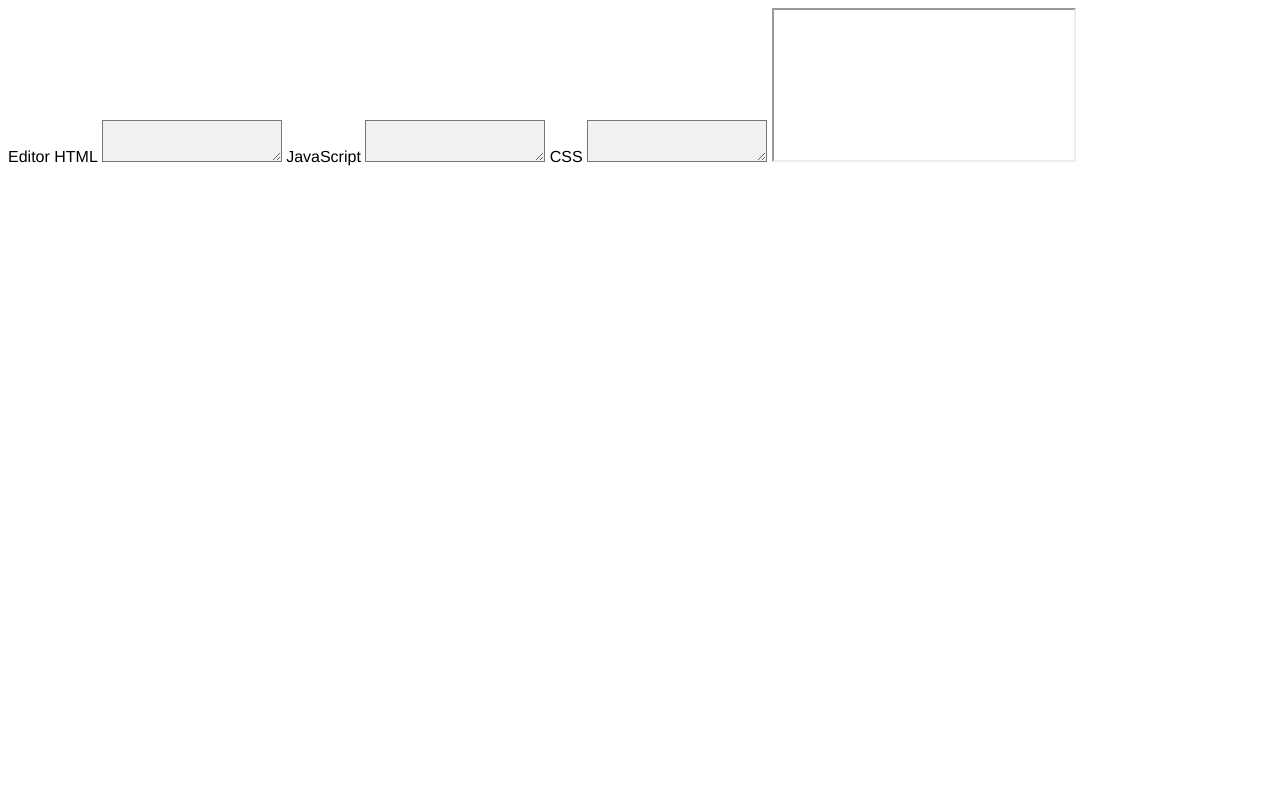
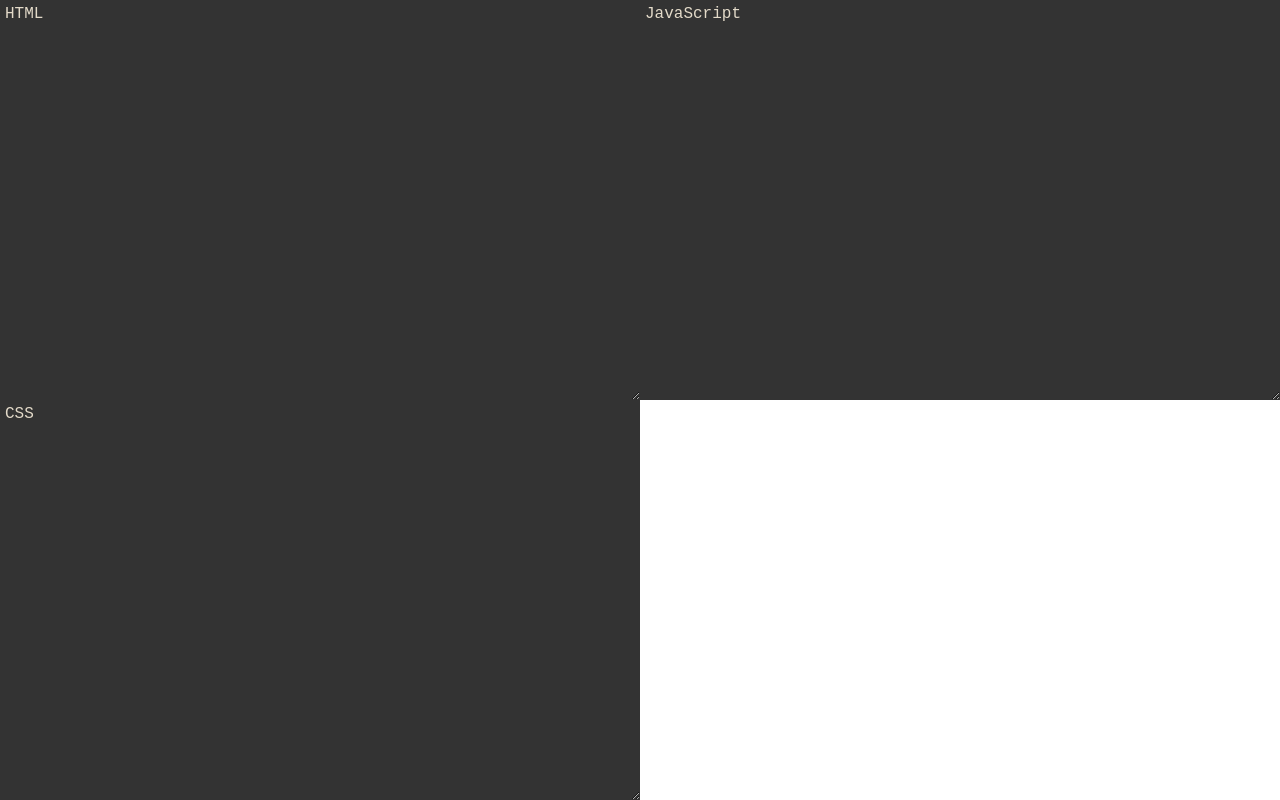
Before and after one commit to smaje99/playground-editor, a website built with Vite: page index.html in a window 1280 px wide. Built offline with nearby package versions, Linux system fonts and the light colour scheme.

Commit message:
Editor's style layout

```diff
--- a/index.html
+++ b/index.html
@@ -6,22 +6,21 @@
     <title>Editor</title>
   </head>
   <body>
-    <div id="app">
-      <span>Editor</span>
-      <label for="html">
-        <span>HTML</span>
+    <section>
+      <div>
+        <label for="html">HTML</label>
         <textarea id="html"></textarea>
-      </label>
-      <label for="js">
-        <span>JavaScript</span>
+      </div>
+      <div>
+        <label for="js">JavaScript</label>
         <textarea id="js"></textarea>
-      </label>
-      <label for="css">
-        <span>CSS</span>
+      </div>
+      <div>
+        <label for="css">CSS</label>
         <textarea id="css"></textarea>
-      </label>
+      </div>
       <iframe title="Playground"></iframe>
-    </div>
+    </section>
     <script type="module" src="main.js"></script>
   </body>
 </html>
--- a/style.css
+++ b/style.css
@@ -1,21 +1,56 @@
-body {
-
+* {
+  margin: 0;
+  box-sizing: border-box;
 }
 
-#app {
-  font-family: Avenir, Helvetica, Arial, sans-serif;
-  -webkit-font-smoothing: antialiased;
-  -moz-osx-font-smoothing: grayscale;
+body {
+  width: 100vw;
+  height: 100vh;
 }
 
-#html,
-#js,
-#css {
-  background-color: #f1f1f1;
-  color: #333;
-  font-family: 'JetBrains Mono', 'Helvetica Neue', Helvetica, Arial, sans-serif;
-  font-size: 14px;
-  line-height: 1.42857143;
+section {
+  display: grid;
+  grid-template-columns: 1fr 1fr;
+  grid-template-rows: 1fr 1fr;
+  width: 100%;
+  height: 100%;
   margin: 0;
   padding: 0;
+  border: 0;
 }
+
+div {
+  display: flex;
+  flex-direction: column;
+}
+
+label, textarea {
+  background-color: #333;
+  color: #E3DAC9;
+  font-family: 'JetBrains Mono', monospace;
+}
+
+label {
+  font-size: 16px;
+  padding: 5px;
+}
+
+textarea {
+  width: 100%;
+  height: 100%;
+  font-size: 14px;
+  line-height: 1.69857143;
+  border: 0;
+  padding-left: 5px;
+}
+
+textarea:focus {
+  outline: none;
+}
+
+iframe {
+  width: 100%;
+  height: 100%;
+  border: 0;
+  background-color: #fff;
+}
```
